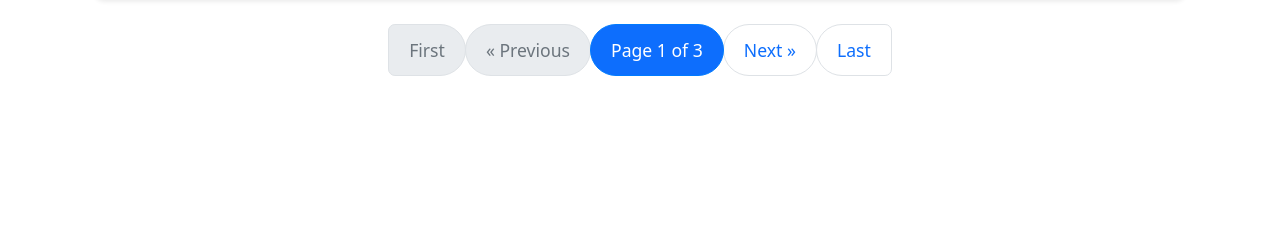
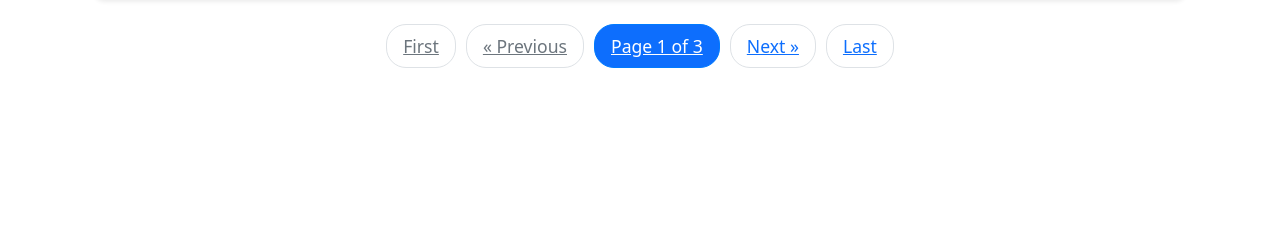
Before and after one commit to lokesh768/mysite, a Django app: page /food/ in a window 1280 px wide. Shown: the part 548-800 px from the top of the page. Run offline with Django 4.2, Linux system fonts and the light colour scheme; a user stored in the database is signed in; data comes from the database, SQL or seed files in the repository.

Commit message:
responsiveness added for pagination

```diff
--- a/food/templates/food/index.html
+++ b/food/templates/food/index.html
@@ -33,7 +33,7 @@
 <!-- Pagination -->
 <div class="d-flex justify-content-center mt-4">
     <nav aria-label="Page navigation">
-        <ul class="pagination pagination-lg">
+        <ul class="pagination custom-pagination">
             {% if item_list.has_previous %}
                 <li class="page-item">
                     <a class="page-link text-primary" href="?page=1" aria-label="First">First</a>
@@ -45,10 +45,10 @@
                 </li>
             {% else %}
                 <li class="page-item disabled">
-                    <a class="page-link text-secondary" aria-disabled="true">First</a>
+                    <a class="page-link text-secondary">First</a>
                 </li>
                 <li class="page-item disabled">
-                    <a class="page-link text-secondary" aria-disabled="true">&laquo; Previous</a>
+                    <a class="page-link text-secondary">&laquo; Previous</a>
                 </li>
             {% endif %}
 
@@ -69,17 +69,17 @@
                 </li>
             {% else %}
                 <li class="page-item disabled">
-                    <a class="page-link text-secondary" aria-disabled="true">Next &raquo;</a>
+                    <a class="page-link text-secondary">Next &raquo;</a>
                 </li>
                 <li class="page-item disabled">
-                    <a class="page-link text-secondary" aria-disabled="true">Last</a>
+                    <a class="page-link text-secondary">Last</a>
                 </li>
             {% endif %}
         </ul>
     </nav>
 </div>
 
-<!-- Inline CSS for styling -->
+<!-- Inline CSS for responsive styling -->
 <style>
     .card {
         border-radius: 10px;
@@ -91,26 +91,64 @@
         box-shadow: 0px 4px 15px rgba(0, 0, 0, 0.1);
     }
 
-    .pagination-lg .page-link {
-        border-radius: 30px;
-        padding: 0.75rem 1.25rem;
+    /* Responsive Pagination */
+    .custom-pagination .page-item .page-link {
+        border-radius: 20px;
+        padding: 0.5rem 1rem;
         font-size: 1.1rem;
+        margin: 0 5px;
+        background-color: transparent;
+        color: #17a2b8;
+        text-decoration: underline;
     }
 
-    .pagination .page-item .page-link {
-        color: #17a2b8;
-    }
-
-    .pagination .page-item .page-link:hover {
+    .custom-pagination .page-item .page-link:hover {
         background-color: #e3f2fd;
         color: #007bff;
     }
 
-    .pagination .page-item.active .page-link {
+    .custom-pagination .page-item.active .page-link {
         background-color: #007bff;
         border-color: #007bff;
         color: white;
     }
+
+    /* Mobile responsiveness */
+    @media (max-width: 768px) {
+        .custom-pagination .page-item .page-link {
+            padding: 0.3rem 0.7rem;
+            font-size: 0.9rem;
+        }
+
+        .pagination {
+            justify-content: space-around;
+        }
+
+        .page-item.disabled .page-link {
+            text-decoration: none;
+            color: #adb5bd;
+        }
+
+        /* Reduce card size for mobile */
+        .card {
+            margin-bottom: 15px;
+        }
+
+        .img-fluid {
+            height: 180px;
+        }
+    }
+
+    @media (max-width: 576px) {
+        .custom-pagination .page-item .page-link {
+            font-size: 0.75rem;
+            padding: 0.2rem 0.5rem;
+        }
+
+        .pagination {
+            justify-content: center;
+        }
+    }
 </style>
 
 {% endblock %}
```
